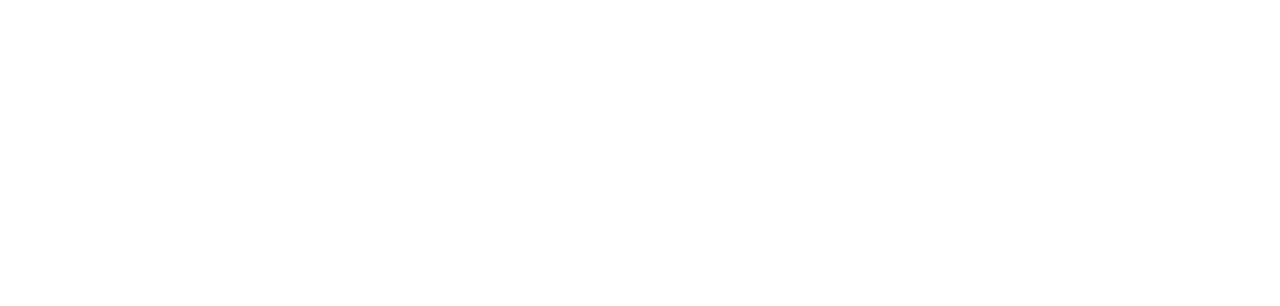
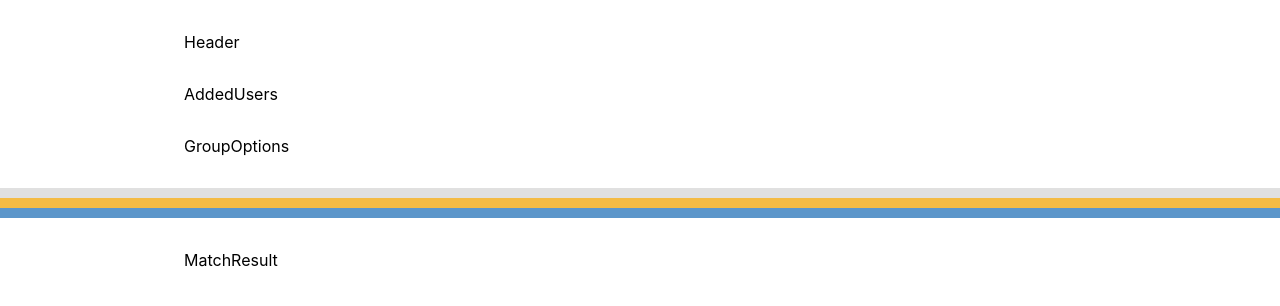
Before and after one commit to hubiwibe/sooldamhwa-fullstack-frontend, a React (Create React App) app: page / in a window 1280 px wide. Shown: the top 306 px of the page. Built offline with nearby package versions, Linux system fonts and the light colour scheme.

Commit message:
💄 Add layout

```diff
--- a/src/App.tsx
+++ b/src/App.tsx
@@ -1,5 +1,13 @@
-function App() {
-  return <div></div>;
-}
+import React from 'react';
+
+import Home from './pages/Home';
+
+const App: React.FC = () => {
+  return (
+    <div>
+      <Home />
+    </div>
+  );
+};
 
 export default App;
--- /dev/null
+++ b/src/components/AddedUsers.tsx
@@ -0,0 +1,7 @@
+import React, { memo } from 'react';
+
+const AddedUsers = memo(() => {
+  return <div>AddedUsers</div>;
+});
+
+export default AddedUsers;
--- /dev/null
+++ b/src/components/Divider.tsx
@@ -0,0 +1,12 @@
+import React, { memo } from 'react';
+
+type DividerProps = {
+  height: string;
+  background: string;
+};
+
+const Divider: React.FC<DividerProps> = memo(({ height, background }) => {
+  return <div style={{ height, background }}></div>;
+});
+
+export default Divider;
--- /dev/null
+++ b/src/components/GroupOptions.tsx
@@ -0,0 +1,7 @@
+import React, { memo } from 'react';
+
+const GroupOptions = memo(() => {
+  return <div>GroupOptions</div>;
+});
+
+export default GroupOptions;
--- /dev/null
+++ b/src/components/Header.tsx
@@ -0,0 +1,7 @@
+import React, { memo } from 'react';
+
+const Header = memo(() => {
+  return <div>Header</div>;
+});
+
+export default Header;
--- /dev/null
+++ b/src/components/MatchResult.tsx
@@ -0,0 +1,7 @@
+import React, { memo } from 'react';
+
+const MatchResult = memo(() => {
+  return <div>MatchResult</div>;
+});
+
+export default MatchResult;
--- /dev/null
+++ b/src/pages/Home.tsx
@@ -0,0 +1,35 @@
+import React, { memo } from 'react';
+import Header from '../components/Header';
+import Divider from '../components/Divider';
+import { Box, Container } from '@material-ui/core';
+import MatchResult from '../components/MatchResult';
+import AddedUsers from '../components/AddedUsers';
+import GroupOptions from '../components/GroupOptions';
+
+const Home = memo(() => {
+  const boxMargin = 4;
+  const dividerHeight = '10px';
+
+  return (
+    <div>
+      <Container maxWidth='md'>
+        <Box m={boxMargin} />
+        <Header />
+        <Box m={boxMargin} />
+        <AddedUsers />
+        <Box m={boxMargin} />
+        <GroupOptions />
+        <Box m={boxMargin} />
+      </Container>
+      <Divider height={dividerHeight} background={'#E0E0E0'} />
+      <Divider height={dividerHeight} background={'#F4BB44'} />
+      <Divider height={dividerHeight} background={'#5C96CA'} />
+      <Box m={boxMargin} />
+      <Container maxWidth='md'>
+        <MatchResult />
+      </Container>
+    </div>
+  );
+});
+
+export default Home;
```
